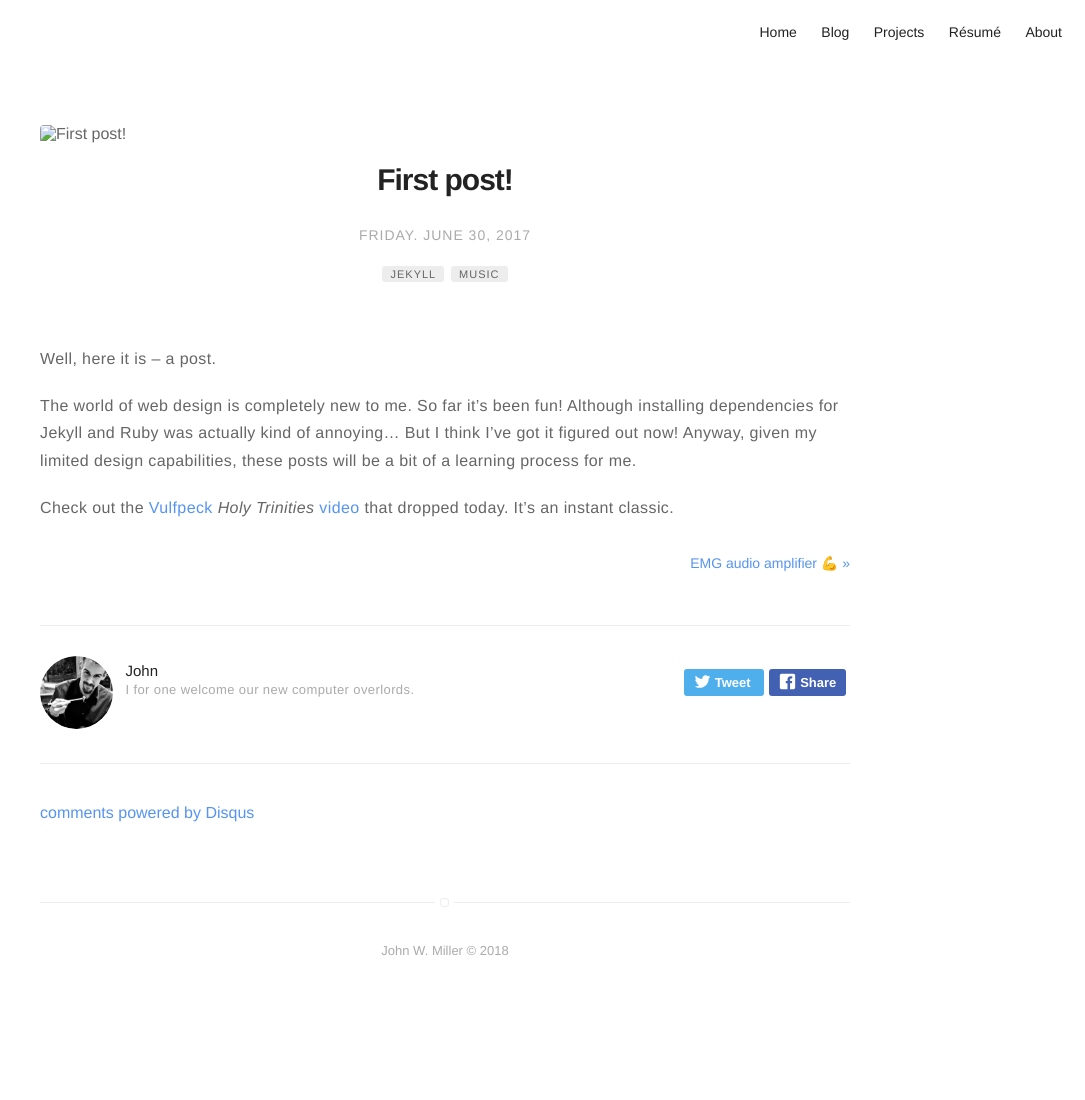
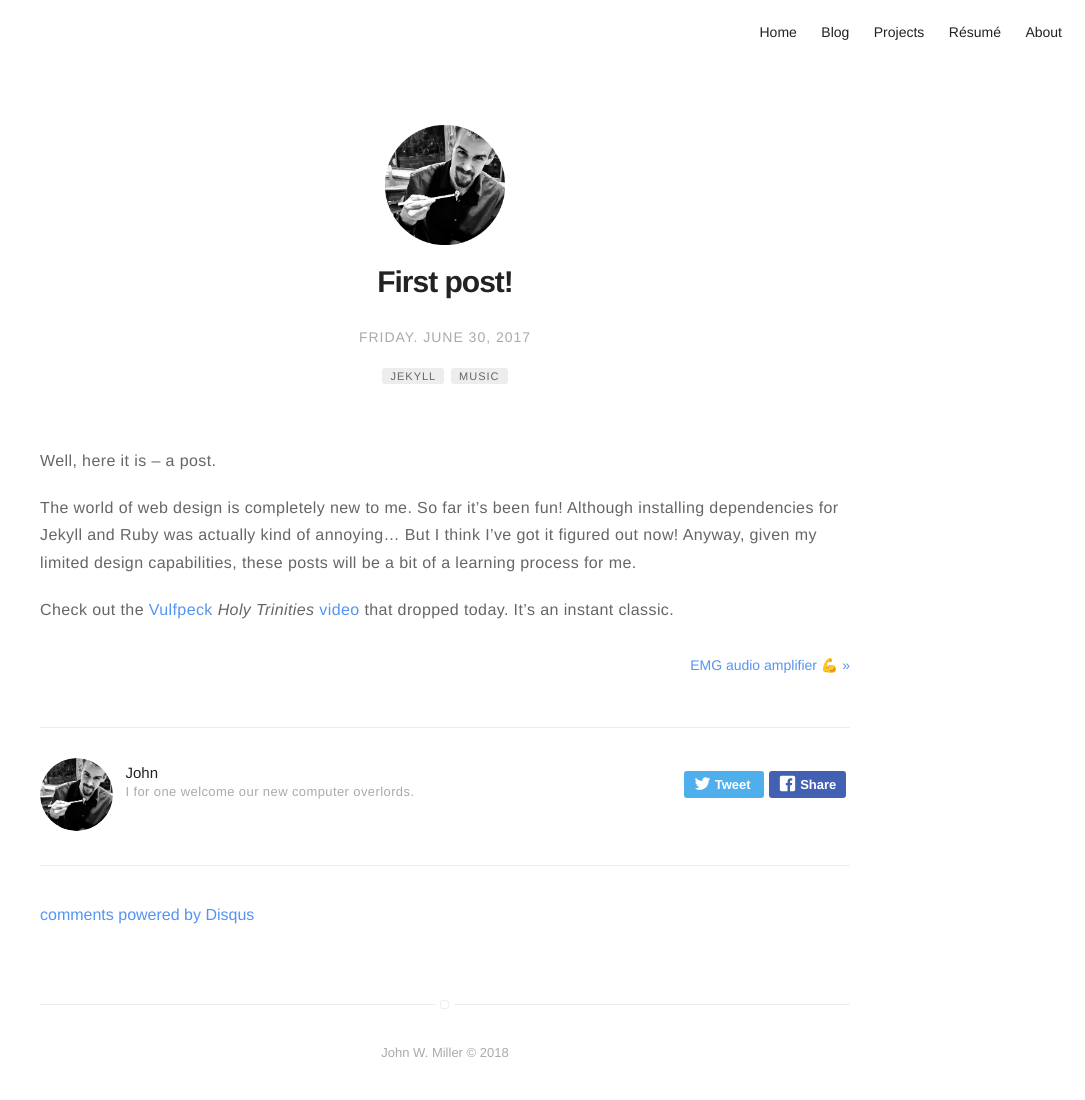
Before and after one commit to johnwmillr/johnwmillr.github.io, a Jekyll site: the page built from _posts/2017-10-05-first-post.markdown, in a window 1280 px wide. Shown: the whole page, without its empty margins (195-1280 px from the left). Built offline with Jekyll 4.4.1, drawn with Linux system fonts in a browser that asks for light colours; comment, search, counter and statistics services are not loaded; before the commit the page ends 998 px from its top, so only the background shows below that.

Commit message:
Add base URL to generic posts image

```diff
--- a/_layouts/post.html
+++ b/_layouts/post.html
@@ -9,7 +9,7 @@ layout: page
 {% if page.image and page.headerImage %}
     <img class="title-image" src="{{ page.image }}" alt="{{ page.title }}">
 {% else %}
-    <img class="title-image" src="{{ site.picure }}" alt="{{ page.title }}">
+    <img class="title-image" src="{{ site.url }}/{{ site.picture }}" alt="{{ page.title }}">
 {% endif %}
 
 {% include social-cards.html %}
```
